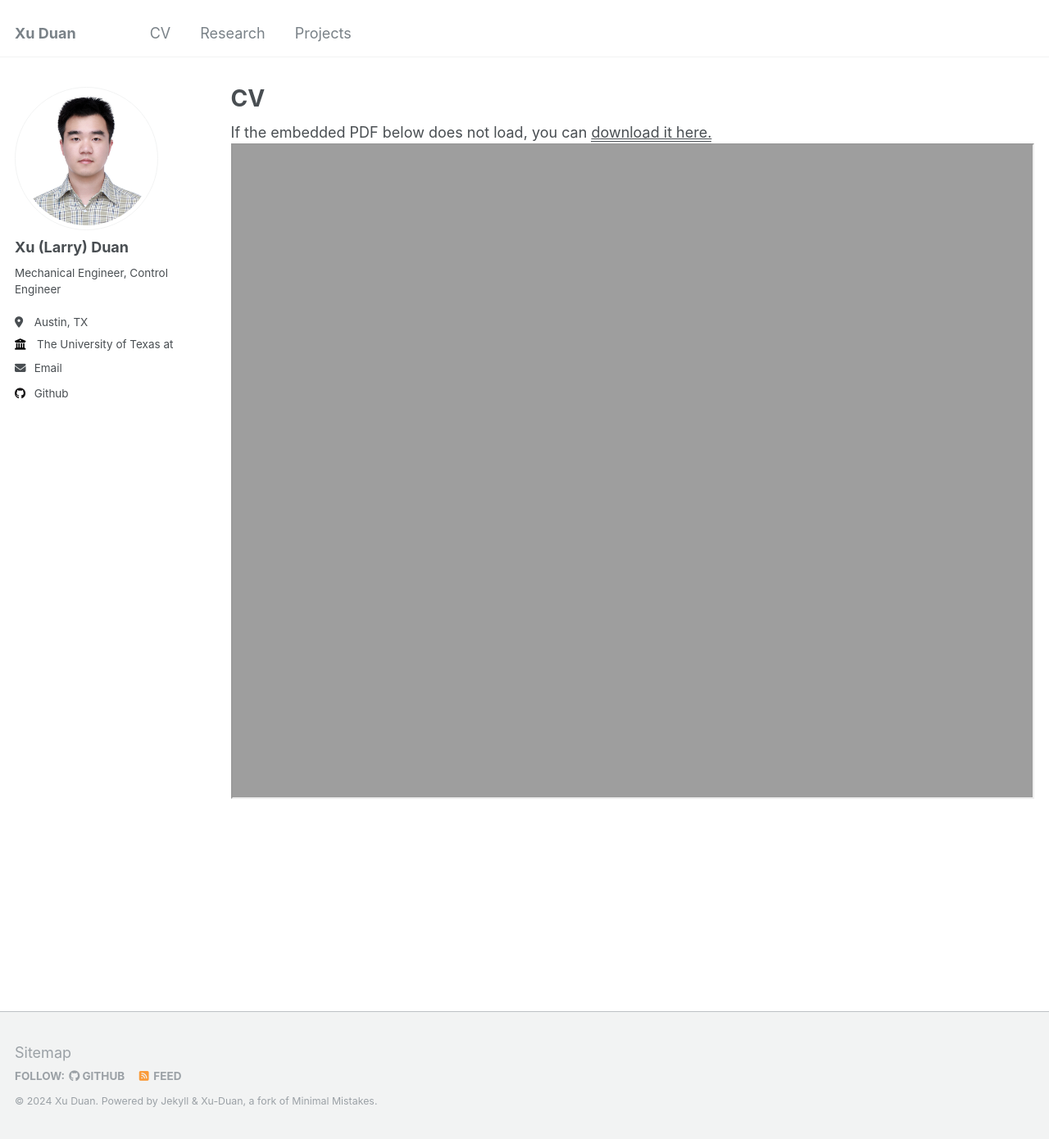
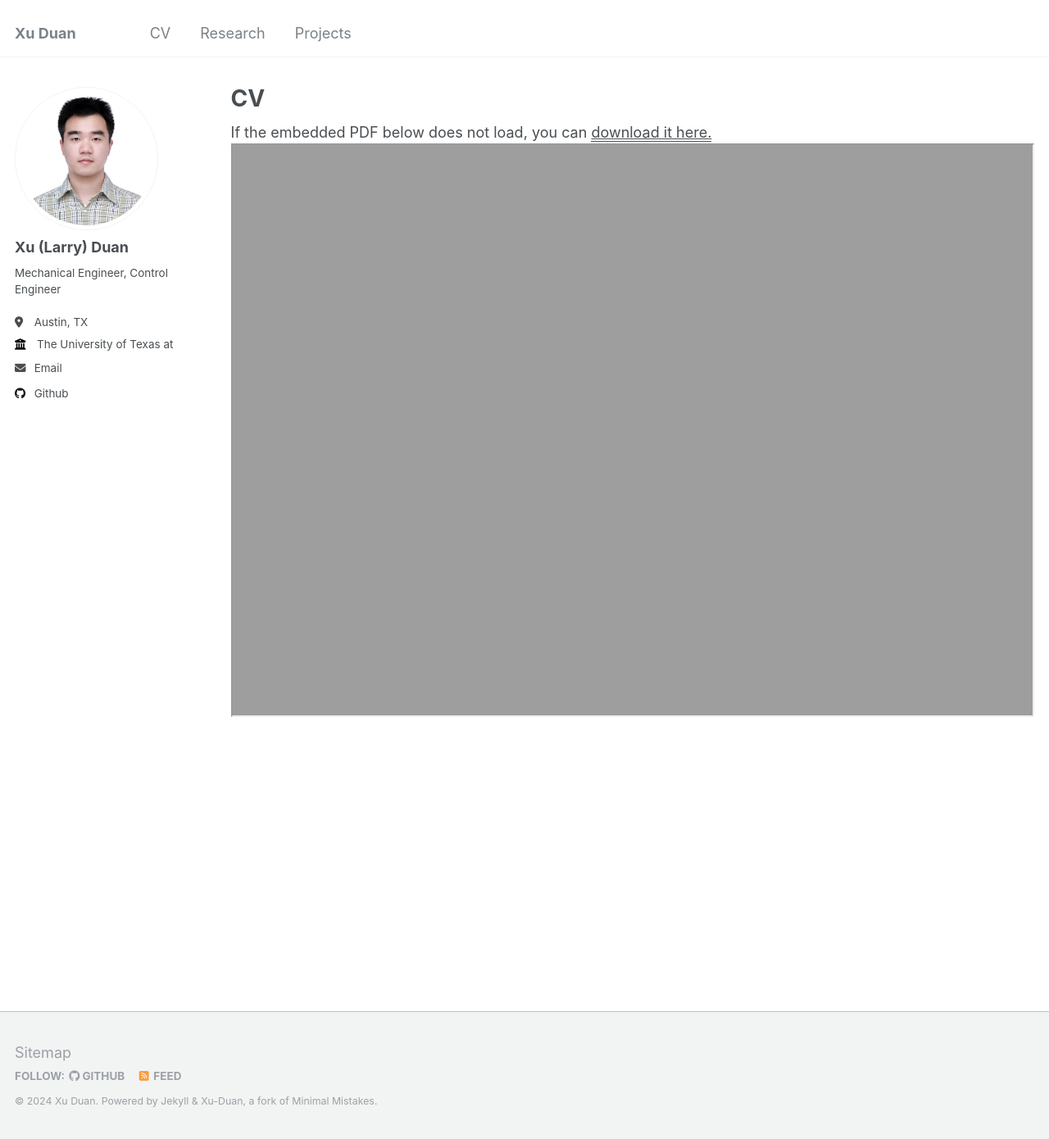
Before and after one commit to Xu-Duan/Xu-Duan.github.io, a Jekyll site: the page built from _pages/cv.html, in a window 1280 px wide and 1390 px high. Shown: the whole window at 82% size. Built offline with Jekyll 4.4.1, drawn with Linux system fonts in a browser that asks for light colours.

Commit message:
modify cv

```diff
--- a/_pages/cv.html
+++ b/_pages/cv.html
@@ -12,6 +12,7 @@ redirect_from:
 
 If the embedded PDF below does not load, you can <u><a href="http://Xu-Duan.github.io/files/Xu%20(Larry)%20Duan_CV.pdf">download it here.</a></u>
 <br/>
+
 <div class="pdf-container">
-<iframe  src="../files/Xu%20(Larry)%20Duan_CV.pdf" type="application/pdf" width="100%" height="800px"></iframe>
+<iframe  src="../files/Xu%20(Larry)%20Duan_CV.pdf" type="application/pdf" width="100%" height="700px"></iframe>
 </div>
```
Also changed, not shown: 1 other file.
